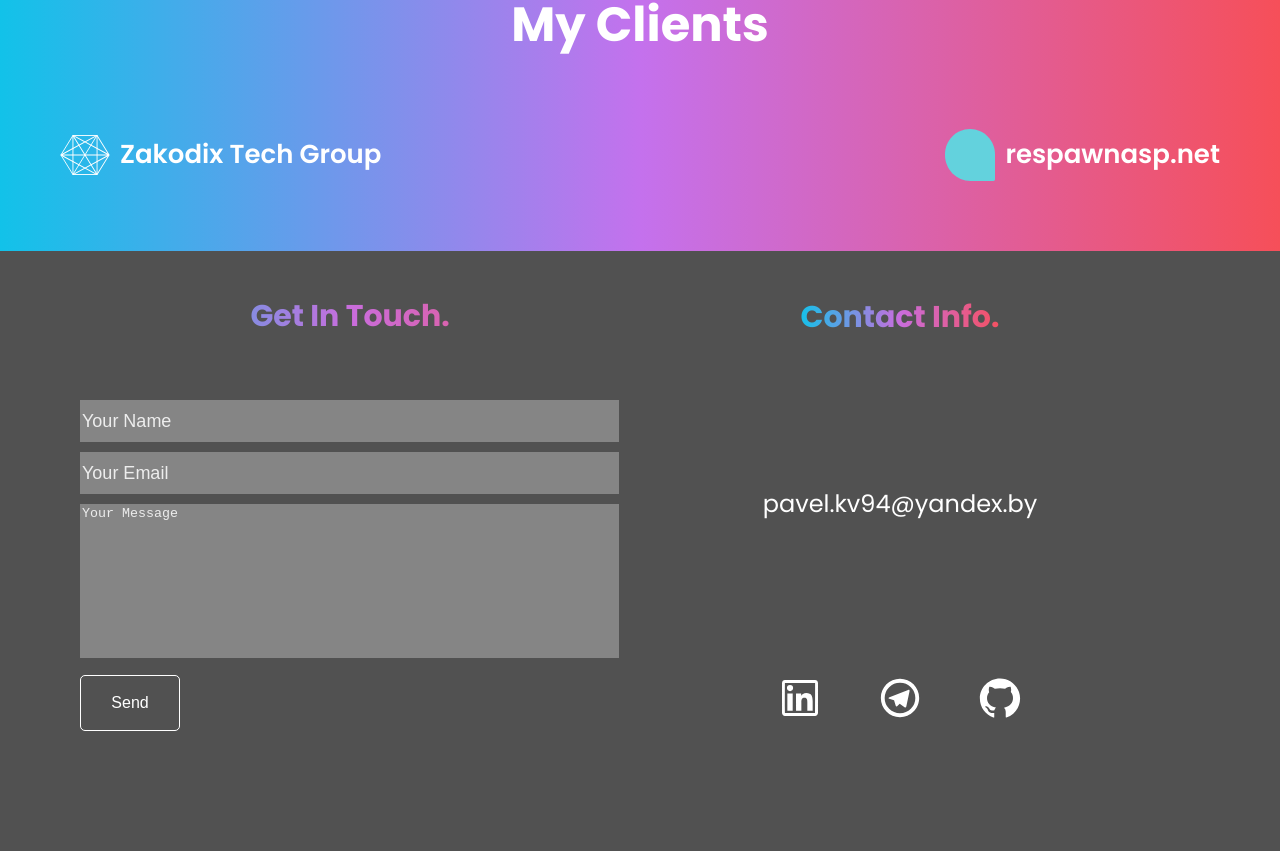
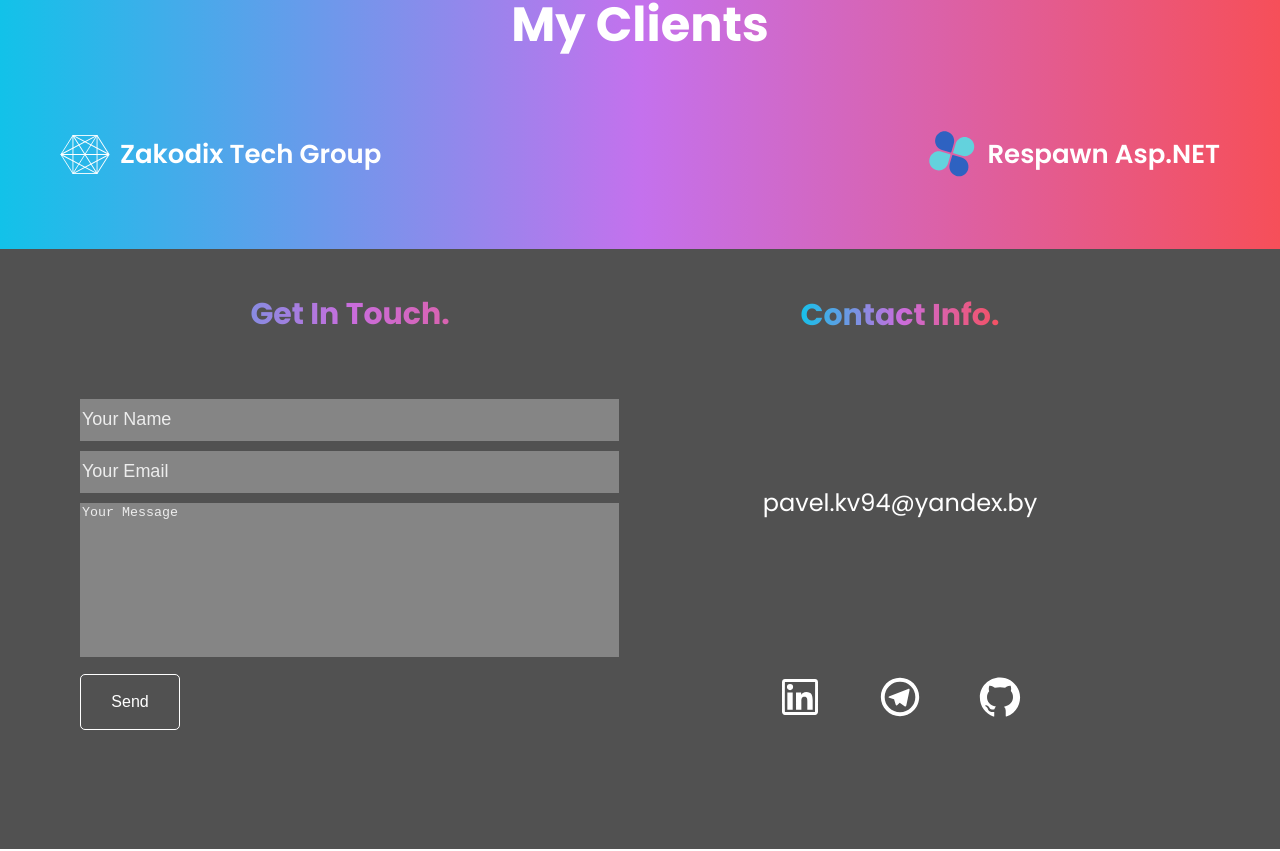
Before and after one commit to Pavelkv94/Portfolio_v3, a React (Create React App) app: page / in a window 1280 px wide. Shown: the part 5225-6076 px from the top of the page. Built offline with nearby package versions, Linux system fonts and the light colour scheme.

Commit message:
fix customers

```diff
--- a/src/components/Customers/Customers.jsx
+++ b/src/components/Customers/Customers.jsx
@@ -10,7 +10,7 @@ export const Customers = () => {
                 <h2>My Clients</h2>
                 <div>
                    <a href="https://zakodix.tech/" target={'_blank'} rel="noreferrer"><img src={zakodix_logo} alt="zakodix-logo" /><span>Zakodix Tech Group</span></a>
-                   <a href="http://respawnasp.net/" target={'_blank'} rel="noreferrer"><img src={case_logo} alt="case-logo" /><span>respawnasp.net</span></a>
+                   <a href="http://respawnasp.net/" target={'_blank'} rel="noreferrer"><img src={case_logo} alt="case-logo" /><span>Respawn Asp.NET</span></a>
                 </div>
             </div>
 
--- a/src/components/Customers/Customers.module.scss
+++ b/src/components/Customers/Customers.module.scss
@@ -30,6 +30,10 @@
             align-items: center;
             margin: 20px;
 
+            &:hover {
+                text-decoration: underline;
+                color: white;
+            }
             img {
                 width: 50px;
                 margin-right: 10px;
```
Also changed, not shown: src/assets/case-logo.svg.
